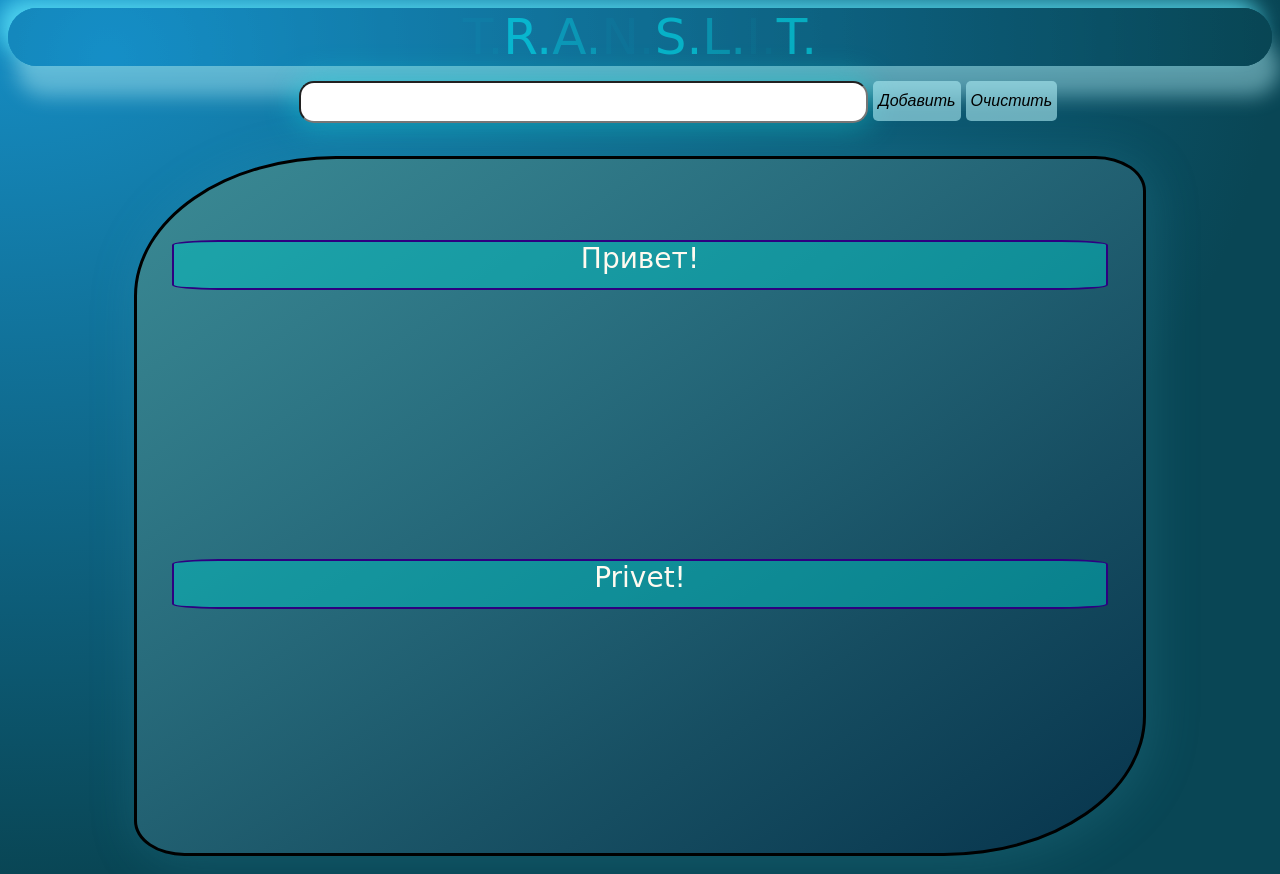
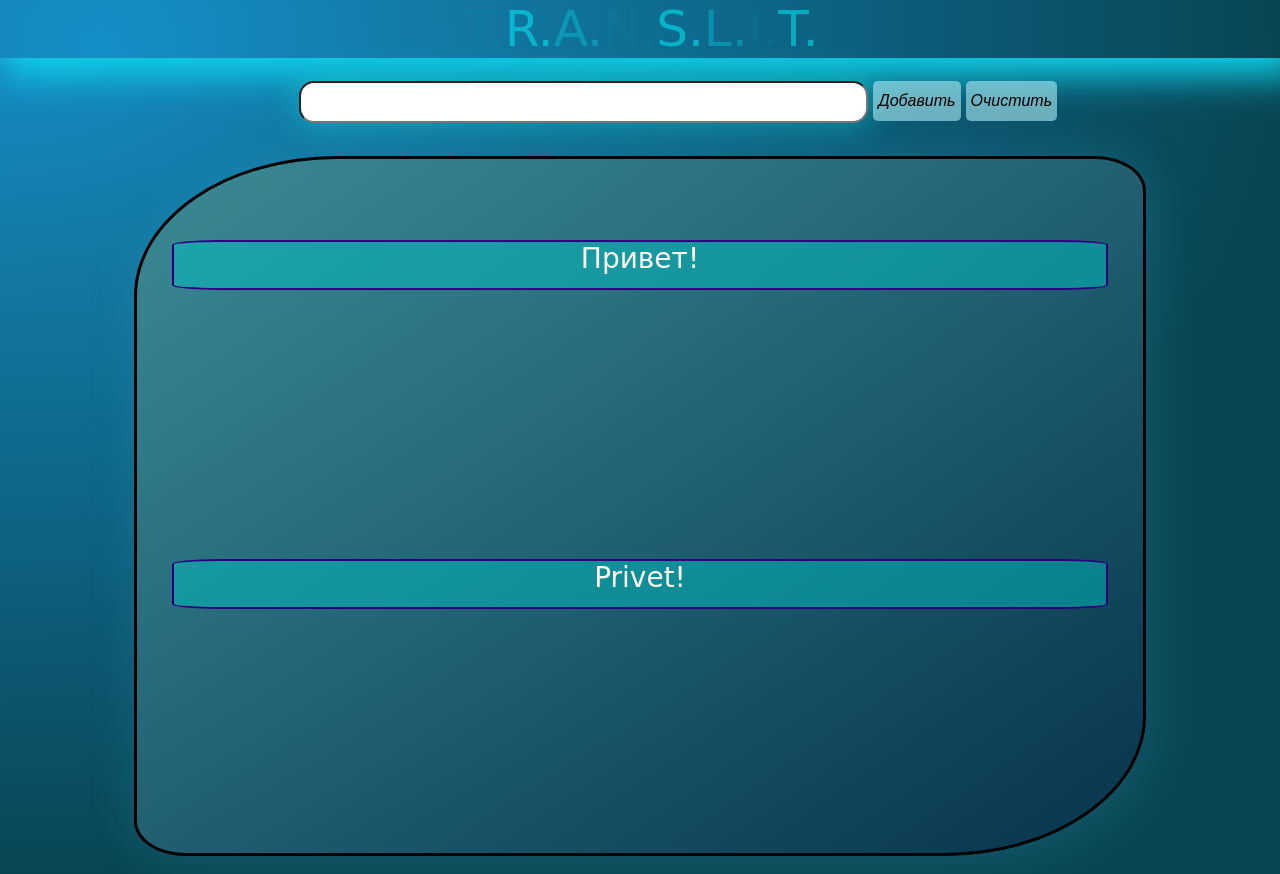
Before and after one commit to KhlebnikovHub/KhlebnikovHub.github.io, a plain HTML site: page index.html in a window 1280 px wide. Drawn offline with Linux system fonts and the light colour scheme; a web font is replaced by a local one.

Commit message:
release 11209ru12

```diff
--- a/index.html
+++ b/index.html
@@ -14,7 +14,7 @@
     <link rel="stylesheet" href="style.css">
   </head>
 <body>
-  <header>
+  <header class = "shadow">
     <span id = "show1">T.</span><span span id = "show2">R.</span><span id = "show3">A.</span><span id = "show4">N.</span><span id = "show5">S.</span><span id = "show6">L.</span><span id = "show7">I.</span><span id = "show8">T.</span>
     <div id = "anim"></div>
   </header>
--- a/style.css
+++ b/style.css
@@ -1,4 +1,4 @@
-
+::-webkit-scrollbar { height: 0; }
 @import url('https://fonts.googleapis.com/css2?family=Stick&display=swap');
 
 html {
@@ -7,6 +7,9 @@ html {
 }
 
 header {
+  width: 101%;
+  left: -8px;
+  top: -8px;
   position: relative;
   background: radial-gradient(circle farthest-corner at 100px 50px, rgb(22, 143, 199), #094655);
   color: rgb(0, 243, 252);
@@ -15,9 +18,16 @@ header {
   margin-bottom: 50px;
   font-size: 66px;
   font-family: 'Zen Tokyo Zoo', cursive;
-  box-shadow: 8px 30px 20px rgba(169, 233, 241, 0.493), -10px -10px 20px rgba(97, 235, 253, 0.726);
-  border-radius: 200px;
+  box-shadow: 10px 15px 35px 5px rgb(15, 205, 230), -10px -10px 20px rgba(97, 235, 253, 0.849);
+  animation-name: shadow;
+  animation-duration: 7s;
 }
+
+@keyframes shadow {
+  from { box-shadow: 10px 0px 35px 0px rgb(15, 205, 230), -10px -10px 20px rgba(97, 235, 253, 0.849);}
+  to {box-shadow: 10px 15px 35px 5px rgb(15, 205, 230), -10px -10px 20px rgba(97, 235, 253, 0.849);}
+}
+
 
 #anim {
   opacity: 0;
@@ -26,7 +36,6 @@ header {
   top:0; bottom:0; right:0;
   width:100%;
   background: radial-gradient(circle farthest-corner at 100px 50px, rgb(22, 143, 199), #094655);
-  border-radius: 200px;
   animation: showHide 6s ease-in;
 }
 
@@ -250,13 +259,12 @@ section #add, section #remove {
 
   header {
     margin-bottom: 15px;
+    font-size: 50px;
+    width: 101.5%;
   }
 
   footer {
     height: 10px;
-  }
-  header {
-    font-size: 50px;
   }
 
   section #add {
@@ -309,15 +317,13 @@ flex-direction: column;
 
 header {
   font-size: 42px;
+  margin-bottom: 15px;
+  width: 103%;
 }
 
 #textenter {
   width: 90%;
 
-}
-
-header {
-  margin-bottom: 15px;
 }
 
 footer {
```
